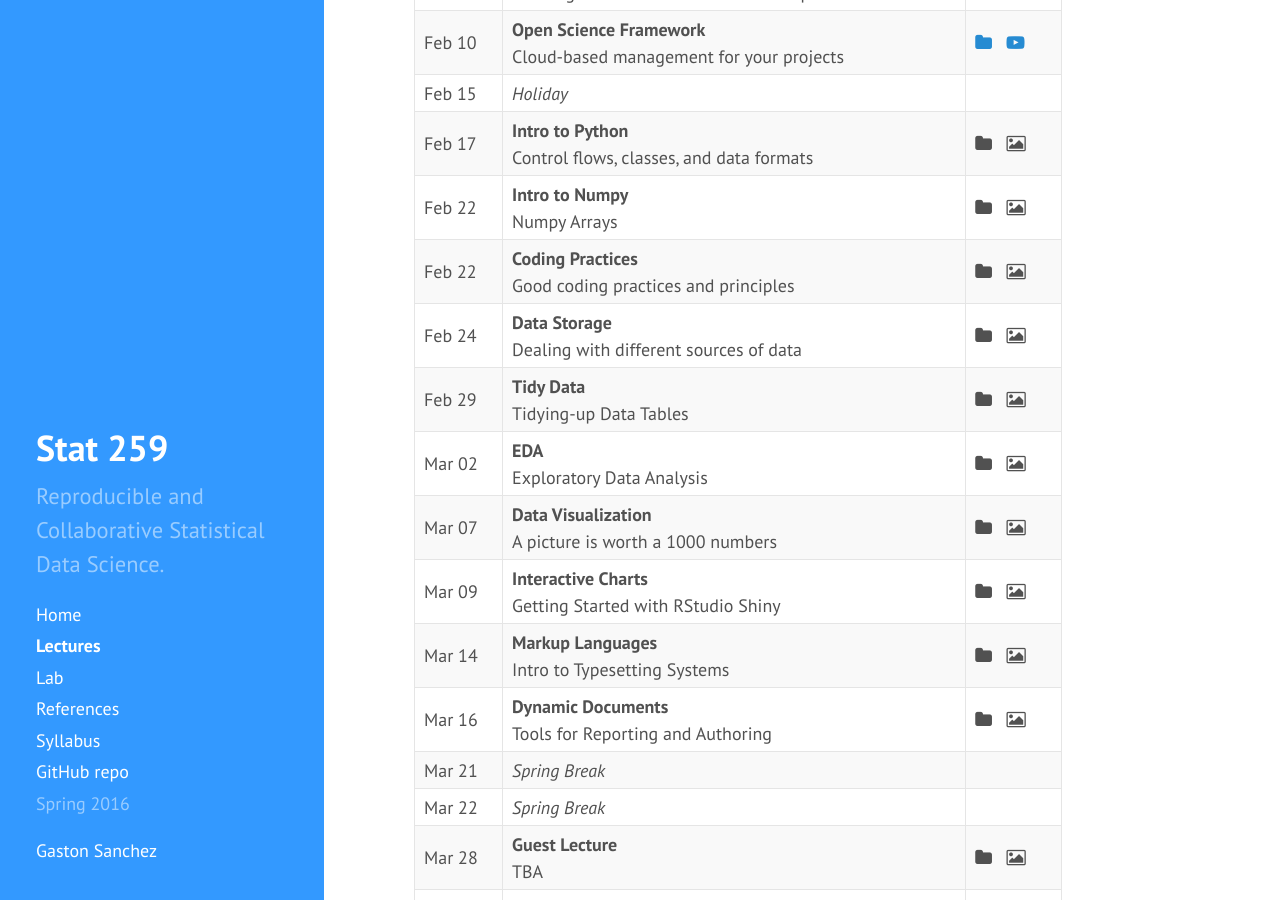
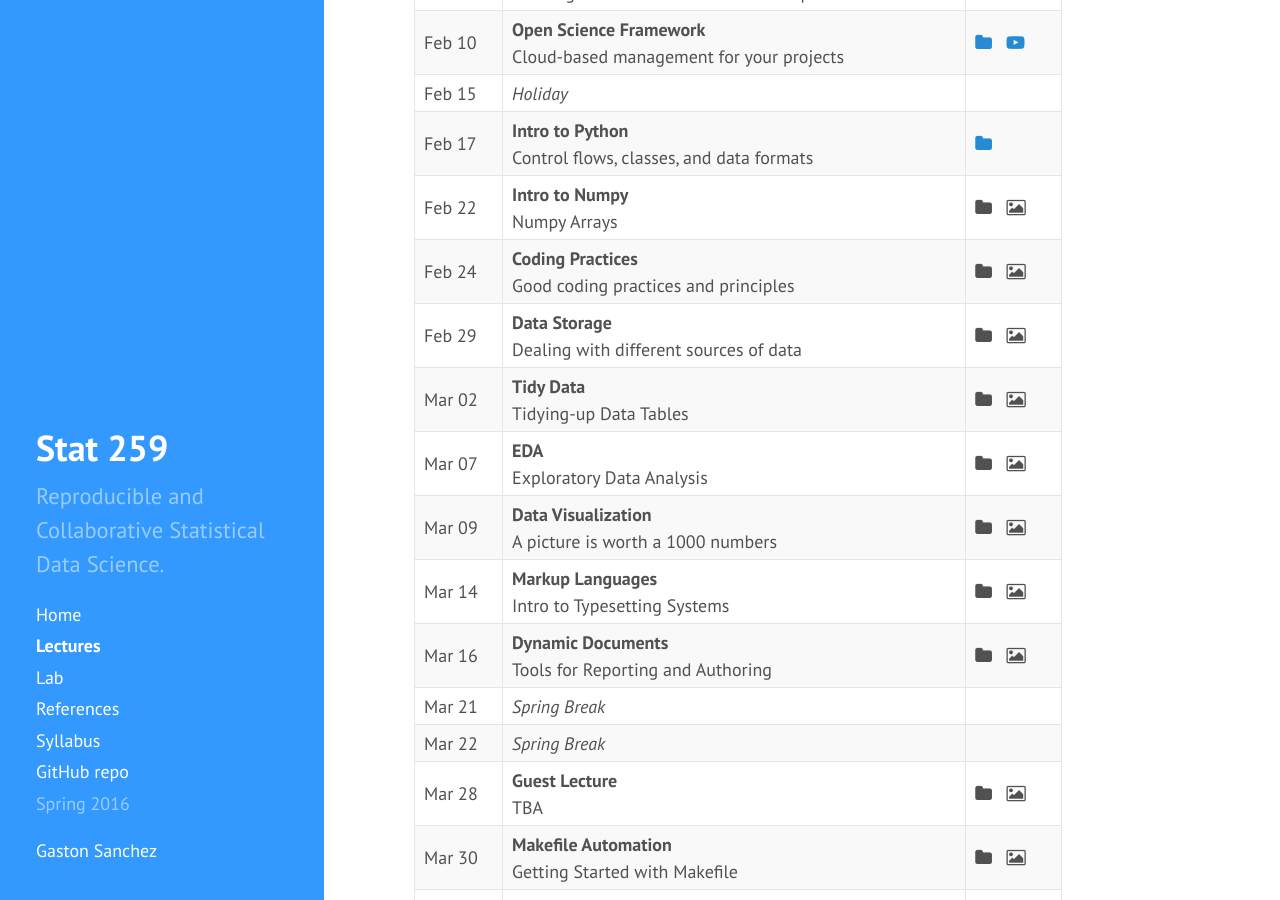
Before and after one commit to gastonstat/relic-stat259, a Jekyll site: the page built from lectures/index.md, in a window 1280 px wide and 900 px high, scrolled down 629 px. Built offline with Jekyll 4.4.1, drawn with Linux system fonts in a browser that asks for light colours; nearby versions of some CDN libraries.

Commit message:
calendar: update python basics date, and included lecture link

```diff
--- a/lectures/index.md
+++ b/lectures/index.md
@@ -104,10 +104,7 @@
       <td><b>Intro to Python</b><br>
         Control flows, classes, and data formats</td>
       <td>
-        <i class="fa fa-folder"></i>
-        &nbsp;
-        <i class="fa fa-picture-o"></i>
-        &nbsp;
+        <a href="08-python-basics"><i class="fa fa-folder"></i></a>
       </td>
     </tr>
     <tr>
@@ -122,7 +119,7 @@
       </td>
     </tr>
     <tr>
-      <td>Feb 22</td>
+      <td>Feb 24</td>
       <td><b>Coding Practices</b><br>
         Good coding practices and principles</td>
       <td>
@@ -144,7 +141,7 @@
       </td>
     </tr>
     <tr>
-      <td>Feb 29</td>
+      <td>Mar 02</td>
       <td><b>Tidy Data</b><br>
         Tidying-up Data Tables</td>
       <td>
@@ -175,17 +172,6 @@
         <i class="fa fa-picture-o"></i>
         &nbsp;
       </td>
-    </tr>
-    <tr>
-      <td>Mar 09</td>
-      <td><b>Interactive Charts</b><br>
-        Getting Started with RStudio Shiny</td>
-      <td>
-        <i class="fa fa-folder"></i>
-        &nbsp;
-        <i class="fa fa-picture-o"></i>
-        &nbsp;
-     </td>
     </tr>
     <tr>
       <td>Mar 14</td>
```
Also changed, not shown: other parts of lectures/index.md (+3 -3 lines).
